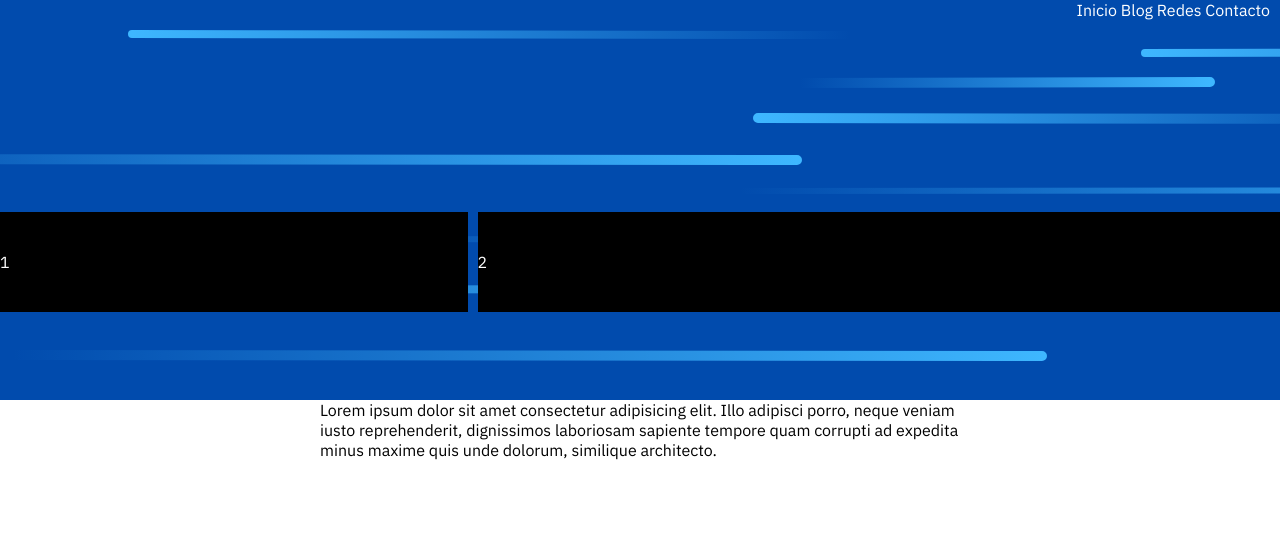
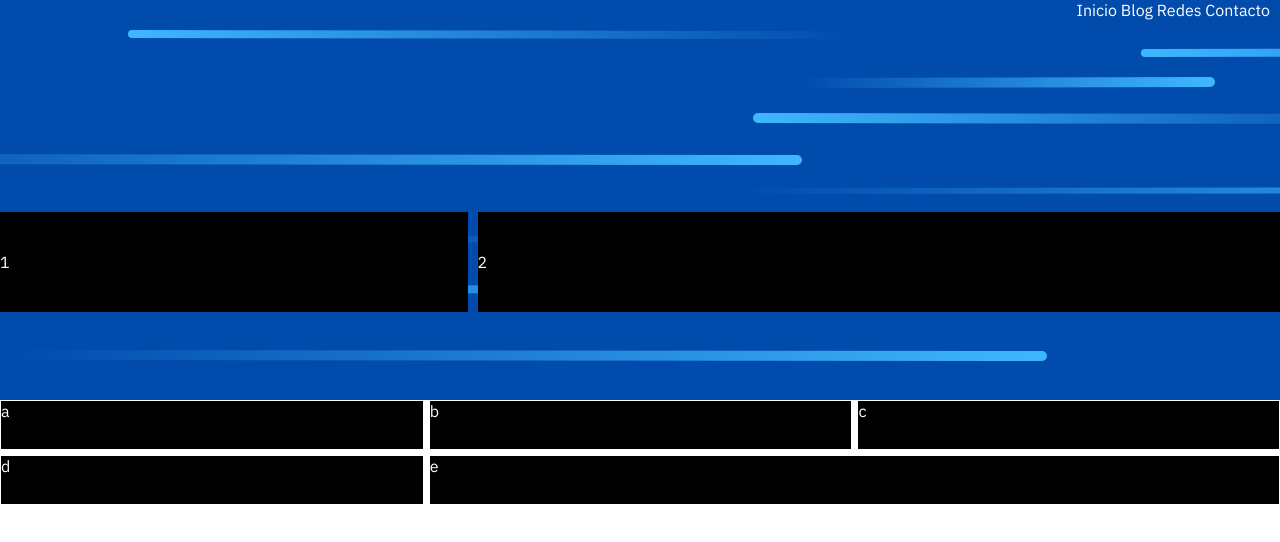
Before and after one commit to pedrovelasquez9/WebDev-stream-series, a plain HTML site: page level1/CSS3/index.html in a window 1280 px wide. Drawn offline with Linux system fonts and the light colour scheme.

Commit message:
feat: css3 grid

```diff
--- a/level1/CSS3/assets/style.css
+++ b/level1/CSS3/assets/style.css
@@ -117,3 +117,67 @@ a:link {
   flex: 3 0 300px;
   align-items: safe center;
 }
+/*End flexbox*/
+
+/* Grid */
+.grid-container {
+  display: grid;
+  grid-template: [row-start] "header1 header2 header3" 50px [row-end] [row2-start] "footer1 footer2 footer2" 50px [row2-end] / [col-start] auto [col-end];
+  /* grid-template-columns: repeat(3, minmax(100px, 1fr)); */
+  justify-items: stretch;
+  align-items: stretch;
+  /* place-items: stretch */
+  justify-content: stretch;
+  align-content: stretch;
+  gap: 5px;
+  /* place-content: stretch */
+}
+
+.item-a {
+  grid-area: header1;
+  justify-self: stretch;
+  /* 1 / 1 / 2 / 2; */
+  background-color: #000;
+  color: #fff;
+  border: 1px solid #fff;
+}
+
+.item-b {
+  grid-area: header2;
+  justify-self: stretch;
+  /* 1 / 2 / 2 / 3; */
+  background-color: #000;
+  color: #fff;
+  border: 1px solid #fff;
+}
+
+.item-c {
+  grid-area: header3;
+  justify-self: stretch;
+  /* 1 / 3 / 2 / 4; */
+  background-color: #000;
+  color: #fff;
+  border: 1px solid #fff;
+}
+
+.item-d {
+  justify-self: stretch;
+  grid-area: footer1;
+  background-color: #000;
+  color: #fff;
+  border: 1px solid #fff;
+}
+
+.item-e {
+  justify-self: stretch;
+  grid-area: footer2;
+  /* grid-column: 2/4; */
+  /*   grid-column-start: 2;
+  grid-column-end: 4; */
+  /* grid-row: 2; */
+  /* grid-row-start: 2; */
+  background-color: #000;
+  color: #fff;
+  border: 1px solid #fff;
+}
+/* End grid */
--- a/level1/CSS3/index.html
+++ b/level1/CSS3/index.html
@@ -28,16 +28,13 @@
         <article class="item2">2</article>
       </section>
     </header>
-    <section class="title-section">
-      <div></div>
-      <p class="centered">
-        Lorem ipsum dolor sit amet consectetur adipisicing elit. Illo adipisci
-        porro, neque veniam iusto reprehenderit, dignissimos laboriosam sapiente
-        tempore quam corrupti ad expedita minus maxime quis unde dolorum,
-        similique architecto.
-      </p>
-      <article></article>
-      <article></article>
+    <!-- css grid  -->
+    <section class="grid-container">
+      <div class="item-a">a</div>
+      <div class="item-b">b</div>
+      <div class="item-c">c</div>
+      <div class="item-d">d</div>
+      <div class="item-e">e</div>
     </section>
     <footer></footer>
   </body>
```
Also changed, not shown: 1 other file.
